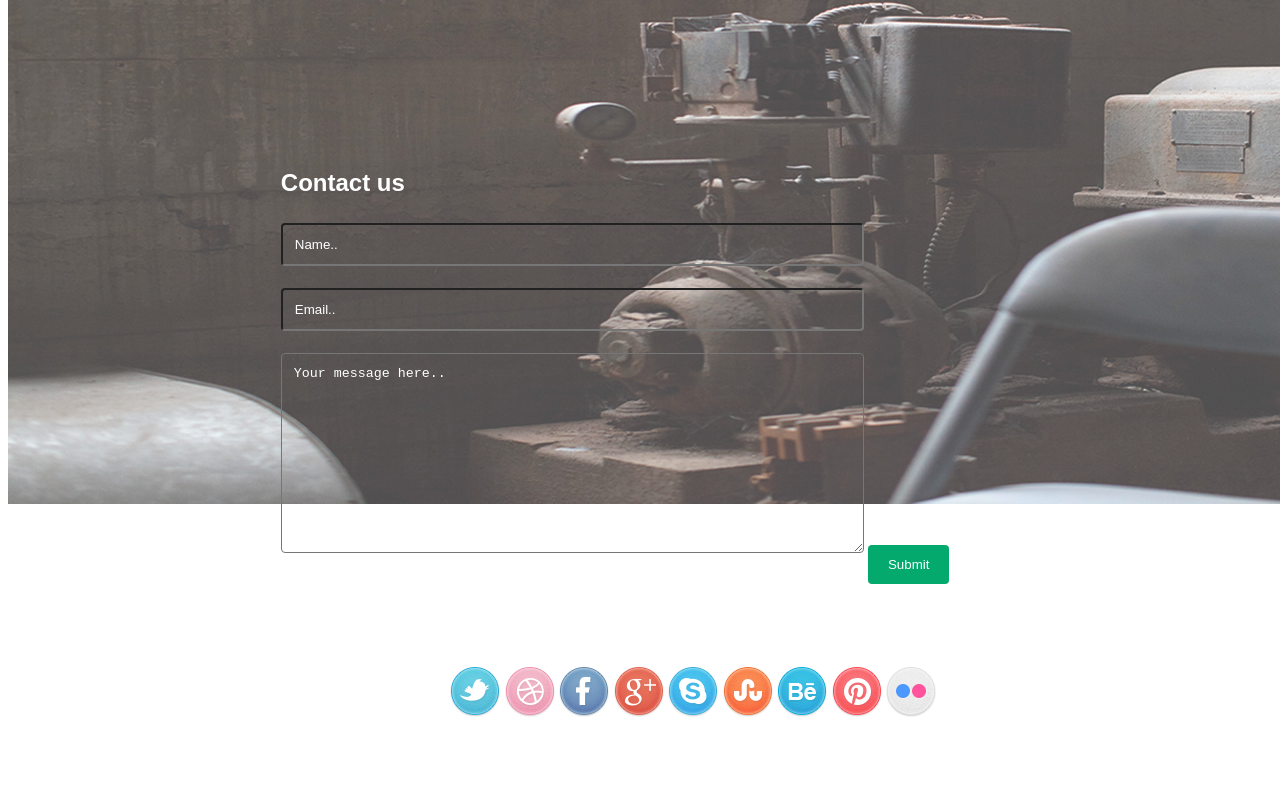
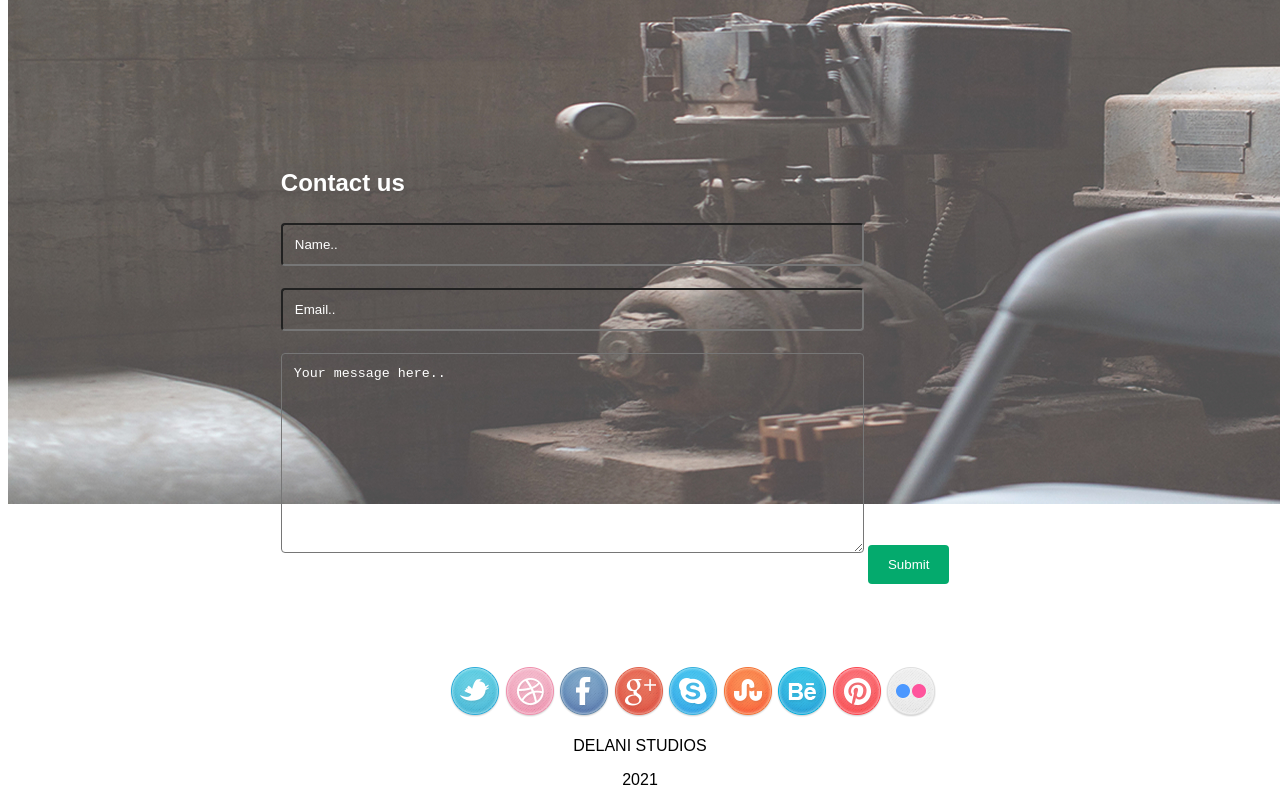
Before and after one commit to ErastusNjaramba/Delani-Studio, a plain HTML site: page index.html in a window 1280 px wide. Shown: the part 3669-4474 px from the top of the page. Before the commit the page ends 4398 px from the top, so only its background shows below. Drawn offline with Linux system fonts and the light colour scheme.

Commit message:
add footer

```diff
--- a/index.html
+++ b/index.html
@@ -112,5 +112,9 @@
       <img src="images/social_icons/pinterest.png" alt="">
       <img src="images/social_icons/flickr.png" alt="">
     </div>
+    <div class="footer">
+      <p style="text-align: center; text-transform: uppercase;">Delani studios</p>
+      <p style="text-align: center;">2021</p>
+  </div>
 </body>
 </html>
```
